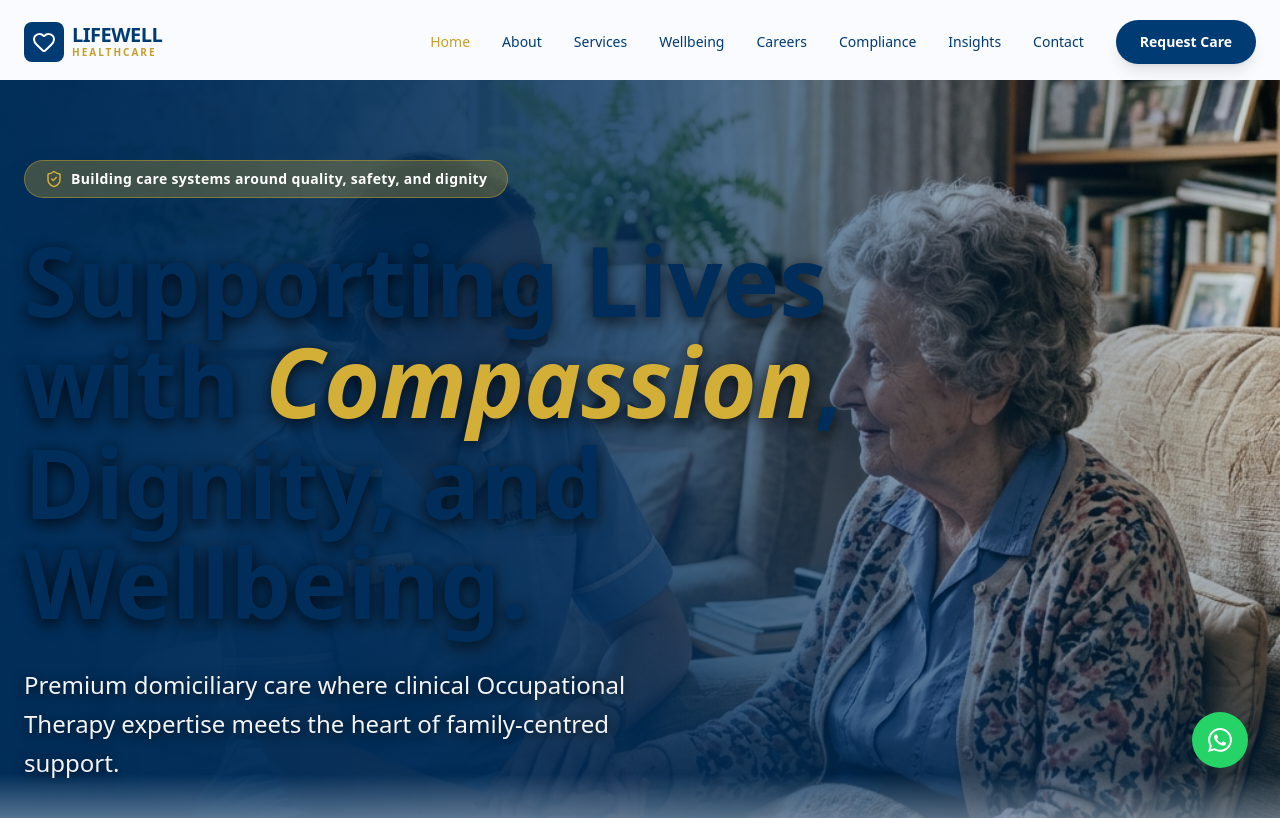
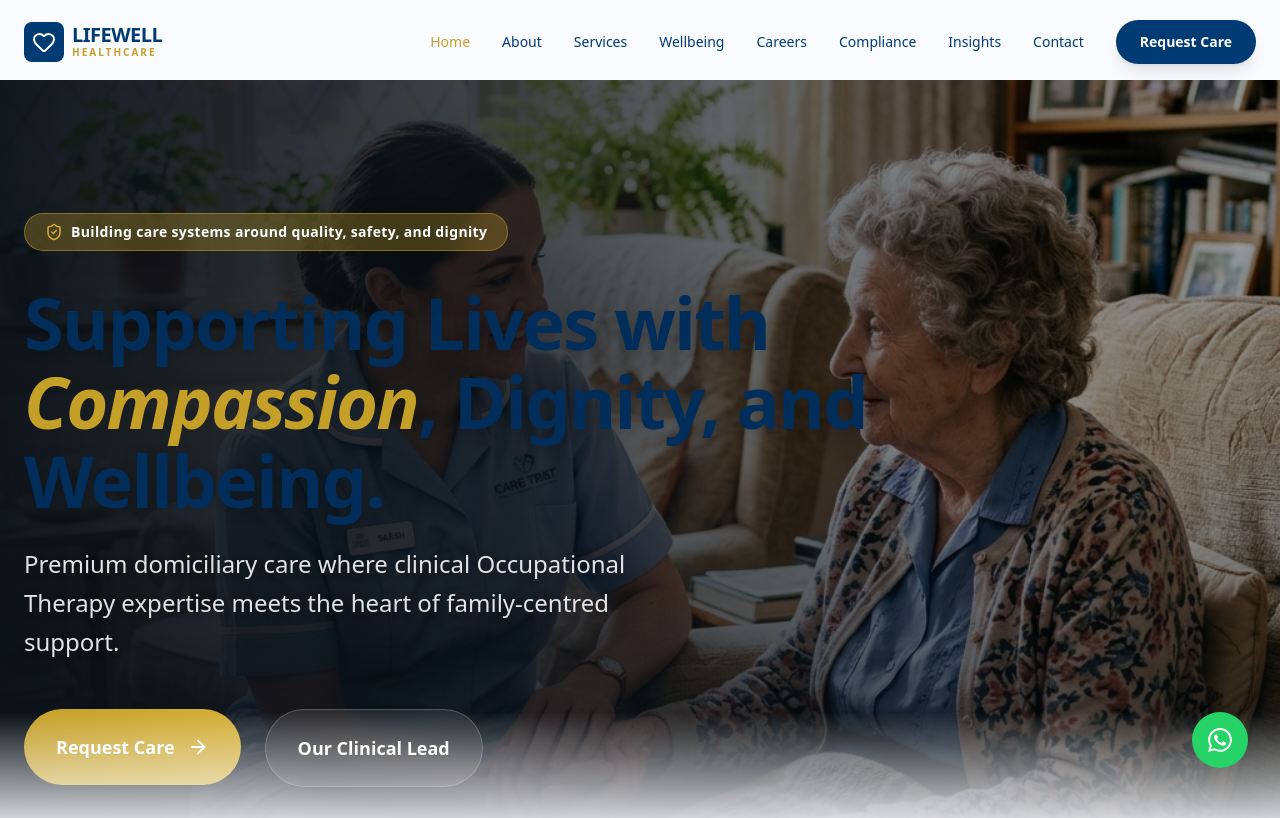
Before and after one commit to osofocarl-web/lifewell-healthcare, a Next.js app: page / in a window 1280 px wide. Shown: the top 818 px of the page. Built offline with nearby package versions, Linux system fonts and the light colour scheme.

Commit message:
fix: src/app/page.tsx

```diff
--- a/src/app/page.tsx
+++ b/src/app/page.tsx
@@ -43,9 +43,9 @@ export default function HomePage() {
             className="object-cover"
             priority
           />
-          <div className="absolute inset-0 bg-gradient-to-r from-brand-blue-dark/95 via-brand-blue-dark/70 to-brand-blue-dark/10"></div>
-          <div className="absolute inset-0 w-3/4 bg-gradient-to-r from-brand-blue-dark/90 via-brand-blue-dark/40 to-transparent"></div>
-          <div className="absolute inset-0 bg-gradient-to-t from-brand-blue-dark/60 via-transparent to-transparent"></div>
+          <div className="absolute inset-0 bg-[#0A1118]/40 mix-blend-multiply"></div>
+          <div className="absolute inset-0 bg-gradient-to-r from-[#0A1118]/95 via-[#0A1118]/60 to-transparent w-[85%]"></div>
+          <div className="absolute inset-0 bg-gradient-to-t from-[#0A1118]/50 via-transparent to-transparent"></div>
         </div>
 
         <div className="container mx-auto px-6 relative z-10">
@@ -60,22 +60,22 @@ export default function HomePage() {
               <span className="tracking-wide">Building care systems around quality, safety, and dignity</span>
             </div>
 
-            <h1 className="text-6xl md:text-8xl font-outfit text-white mb-8 leading-[1.05] drop-shadow-[0_4px_8px_rgba(0,0,0,0.8)]">
-              Supporting Lives with <span className="text-brand-gold-soft drop-shadow-none font-bold italic">Compassion</span>, Dignity, and Wellbeing.
+            <h1 className="text-5xl md:text-7xl lg:text-[4.5rem] font-outfit text-[#F8FAFC] mb-6 leading-[1.1] tracking-tight [text-shadow:_0_2px_15px_rgba(0,0,0,0.2)]">
+              Supporting Lives with <span className="text-brand-gold font-bold italic [text-shadow:none]">Compassion</span>, Dignity, and Wellbeing.
             </h1>
 
-            <p className="text-2xl text-white/95 mb-12 max-w-2xl leading-relaxed font-medium drop-shadow-[0_2px_6px_rgba(0,0,0,0.8)]">
+            <p className="text-xl md:text-2xl text-[#F8FAFC]/90 mb-12 max-w-2xl leading-relaxed font-medium [text-shadow:_0_2px_10px_rgba(0,0,0,0.2)]">
               Premium domiciliary care where clinical Occupational Therapy expertise meets the heart of family-centred support.
             </p>
 
-            <div className="flex flex-wrap gap-5">
+            <div className="flex flex-wrap gap-6 mt-12">
               <Link href="/contact">
-                <Button variant="secondary" className="px-10 py-5 text-lg flex items-center gap-3 shadow-2xl">
+                <Button className="px-8 py-6 text-lg flex items-center gap-3 bg-gradient-to-r from-brand-gold to-brand-gold-soft text-brand-blue-dark font-black hover:shadow-[0_0_25px_rgba(197,160,40,0.4)] hover:-translate-y-1 transition-all duration-300 border-0 rounded-full">
                   Request Care <ArrowRight size={22} />
                 </Button>
               </Link>
               <Link href="/about#clinical-leadership">
-                <Button variant="outline" className="px-10 py-5 text-lg border-white/40 text-white hover:bg-white hover:text-brand-blue backdrop-blur-sm">
+                <Button className="px-8 py-6 text-lg flex items-center gap-3 bg-white/10 hover:bg-white/20 border border-white/20 text-white backdrop-blur-md rounded-full hover:shadow-lg hover:-translate-y-1 transition-all duration-300 font-bold">
                   Our Clinical Lead
                 </Button>
               </Link>
```
